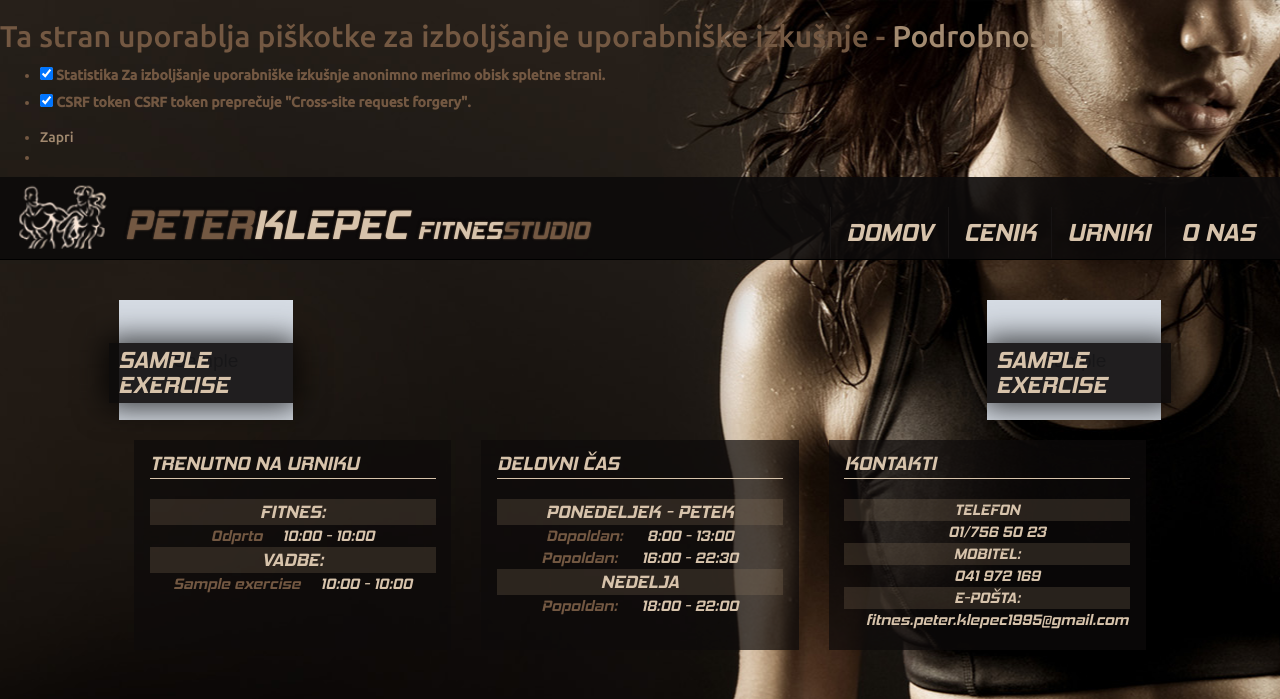
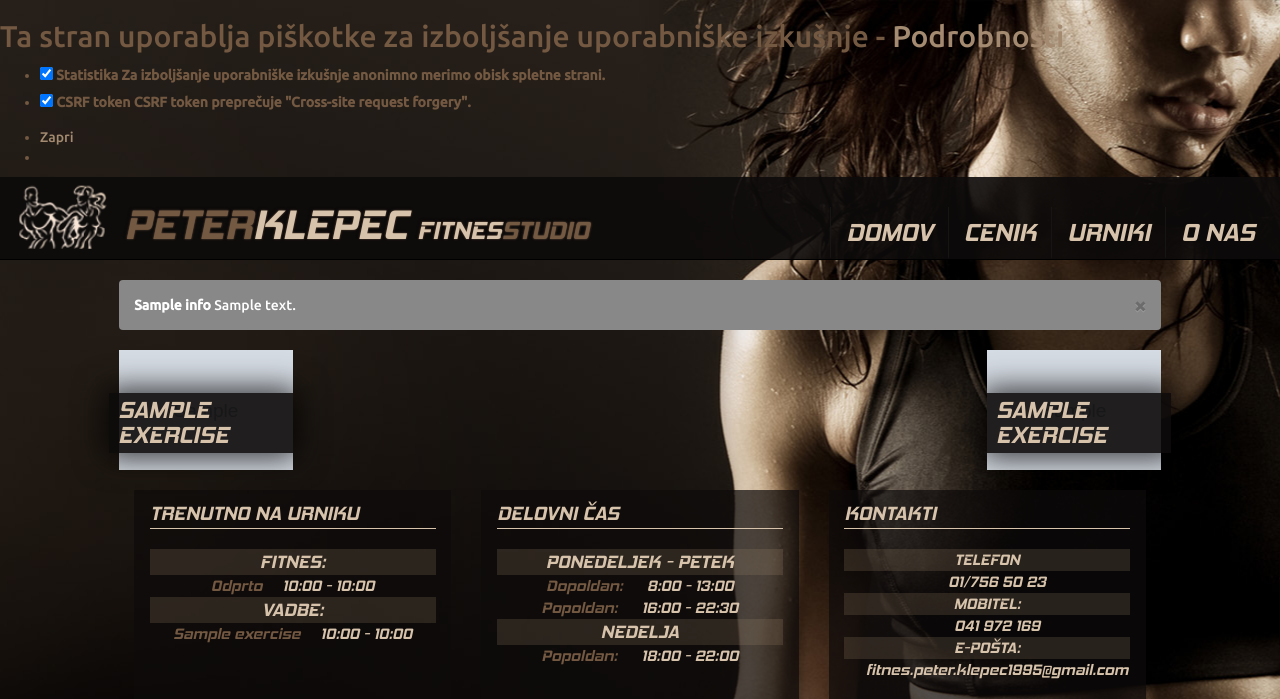
Before and after one commit to simonrakovic/peterklepec, a Django app: template templates/main.html in a window 1280 px wide. Shown: the top 699 px of the page. Run offline with Django 3.2, Linux system fonts and the light colour scheme; tables that the repository leaves empty hold one stand-in row (values such as "Sample post"); the template is opened without the code that fills it: values that come from a table or form of the project are taken from there, most other values are stand-ins (such as "Sample title", 1, 10 or a date in 2020); grey boxes marked "Sample" are stand-in pictures; parts of the project's set-up code (start-up, migrations or seed data) failed here and were passed over; some libraries are stand-ins or nearby versions.

Commit message:
dodan info bar

```diff
--- a/static/css/style.css
+++ b/static/css/style.css
@@ -544,6 +544,12 @@ body{
     transition: all 0.3s ease;
 }
 
+/* INFO BAR*/
+
+.alert {
+   margin-bottom: 0px;
+}
+
 /* Example media queries */
 
 @media screen and (max-width: 55.1875em){
--- a/templates/main.html
+++ b/templates/main.html
@@ -110,8 +110,14 @@
 
                 <div class="col-lg-1"></div>
                 <div class="col-lg-10">
+
                     <div class="row">
-
+                        {% if  info_message %}
+                             <div style="background-color:{{ info_message.barColor }}; border:None;color:white" class="alert alert-warning">
+                                    <a id="infoBarClose" href="#" class="close" data-dismiss="alert">&times;</a>
+                                    <strong>{{ info_message.info|safe }}</strong> {{ info_message.description|safe }}
+                            </div>
+                        {% endif %}
                         <!-- Left navigation images -->
 
                         <div class="col-lg-2 col-md-2 col-xs-1 ">
@@ -267,6 +273,10 @@
                         $('.mobile-nav-dropdown-2').toggle();
                     }
                 )
+
+                $('infoBarClose').click(function(){
+
+                })
             });
 
         </script>
--- a/webpage/admin.py
+++ b/webpage/admin.py
@@ -3,7 +3,7 @@ from django.contrib import admin
 
 
 from models import Exercises, ExercisesWeeklyTimetable, ImagePlacement, Images, CustomerType, News, NotWorkingHours, Prices, PricingPlan, \
-    ExercisesPageLayout, CustomPage, PageLayout, ExerciseLength, SubExercises
+    ExercisesPageLayout, CustomPage, PageLayout, ExerciseLength, SubExercises, InfoBar
 from peterklepec_webpage.settings import PROJECT_PATH
 
 
@@ -65,6 +65,9 @@ class ExerciseLengthAdmin(admin.ModelAdmin):
 class SubExercisesAdmin(admin.ModelAdmin):
     list_display = ('name',)
 
+class InfobarAdmin(admin.ModelAdmin):
+    list_display = ('info', 'isActive', 'description', 'barColor', 'barTime')
+
 
 
 
@@ -83,3 +86,4 @@ admin.site.register(CustomPage, CustomPageAdmin)
 admin.site.register(PageLayout, PageLayoutAdmin)
 admin.site.register(ExerciseLength, ExerciseLengthAdmin)
 admin.site.register(SubExercises, SubExercisesAdmin)
+admin.site.register(InfoBar, InfobarAdmin)
--- a/webpage/models.py
+++ b/webpage/models.py
@@ -193,3 +193,12 @@ class PageLayout(models.Model):
 
     def __unicode__(self):
         return u'%s' % self.name
+
+class InfoBar(models.Model):
+    info = models.TextField()
+    description = models.TextField()
+
+    isActive = models.BooleanField()
+
+    barColor = models.CharField(max_length=10)
+    barTime = models.IntegerField()
```
Also changed, not shown: webpage/views.py (+6 -1 lines).
